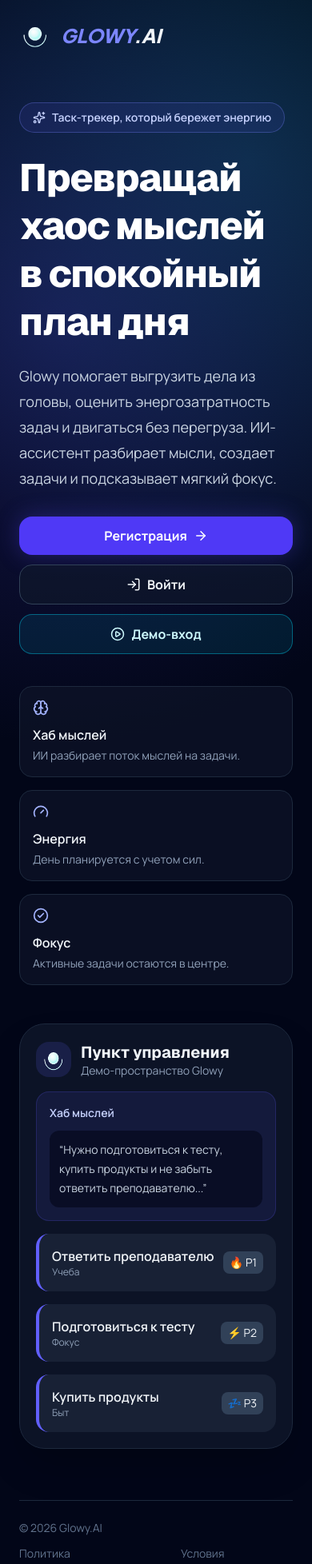
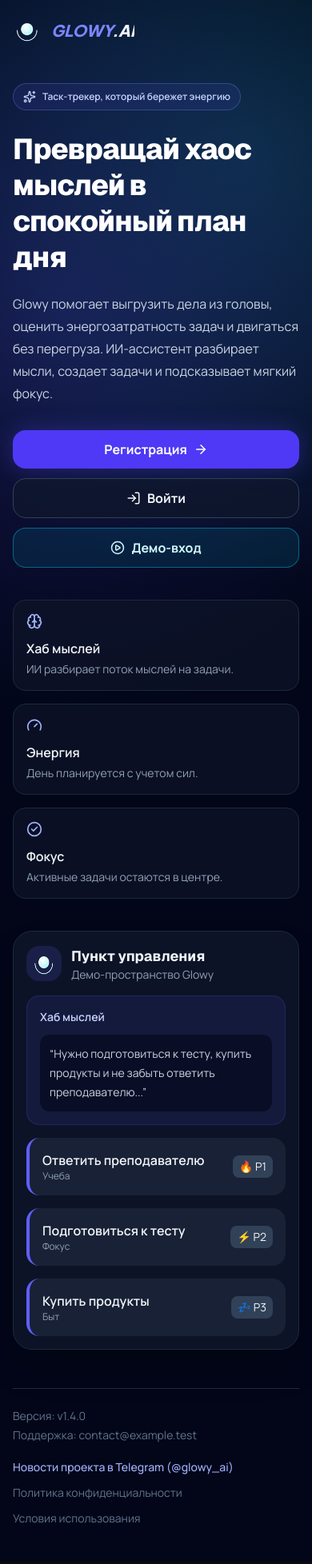
Before and after one commit to kostin-five/glowy, a React (Vite) app: page / in a window 390 px wide. Shown: the top 1956 px of the page at 80% size. Built offline with nearby package versions, Linux system fonts and the light colour scheme; a web font is replaced by a local one.

Commit message:
fix(landing): optimize full responsiveness, add footer with social links and polish legal pages

```diff
--- a/src/pages/LandingPage.tsx
+++ b/src/pages/LandingPage.tsx
@@ -85,21 +85,21 @@ const LandingPage = () => {
   };
 
   return (
-    <main className="min-h-screen overflow-hidden bg-slate-950 text-slate-100">
+    <main className="min-h-screen overflow-x-hidden bg-slate-950 text-slate-100">
       <section className="relative flex min-h-screen flex-col">
         <div className="absolute inset-0 bg-[radial-gradient(circle_at_20%_20%,rgba(79,70,229,0.25),transparent_32%),radial-gradient(circle_at_80%_10%,rgba(34,211,238,0.18),transparent_30%)]" />
-        <div className="relative z-10 mx-auto flex w-full max-w-7xl flex-1 flex-col px-6 py-6 lg:px-8">
+        <div className="relative z-10 mx-auto flex w-full max-w-7xl flex-1 flex-col px-4 py-5 sm:px-6 lg:px-8">
           <header className="flex items-center justify-between">
-            <Link to="/" className="flex items-center gap-3">
+            <div className="flex min-w-0 items-center gap-3">
               <img
                 src="/Glowy.png"
                 alt="Glowy"
-                className="h-10 w-10 object-contain"
+                className="h-9 w-9 shrink-0 object-contain sm:h-10 sm:w-10"
               />
-              <span className="font-display text-2xl font-black italic text-indigo-400">
+              <span className="truncate font-display text-xl font-black italic text-indigo-400 sm:text-2xl">
                 GLOWY<span className="text-slate-100">.AI</span>
               </span>
-            </Link>
+            </div>
             <Link
               to="/login"
               className="hidden items-center gap-2 rounded-xl border border-slate-700 px-4 py-2 text-sm font-semibold text-slate-200 transition-colors hover:border-indigo-400 hover:text-white sm:flex"
@@ -109,16 +109,18 @@ const LandingPage = () => {
             </Link>
           </header>
 
-          <div className="grid flex-1 items-center gap-12 py-16 lg:grid-cols-[1.05fr_0.95fr]">
-            <div>
-              <div className="mb-6 inline-flex items-center gap-2 rounded-full border border-indigo-400/30 bg-indigo-500/10 px-4 py-2 text-sm font-semibold text-indigo-200">
-                <Sparkles size={16} />
-                Таск-трекер, который бережет энергию
+          <div className="grid flex-1 items-center gap-10 py-12 sm:py-16 lg:grid-cols-[1.05fr_0.95fr]">
+            <div className="min-w-0">
+              <div className="mb-6 inline-flex max-w-full items-center gap-2 rounded-full border border-indigo-400/30 bg-indigo-500/10 px-3 py-2 text-xs font-semibold text-indigo-200 sm:px-4 sm:text-sm">
+                <Sparkles size={16} className="shrink-0" />
+                <span className="min-w-0 whitespace-normal">
+                  Таск-трекер, который бережет энергию
+                </span>
               </div>
-              <h1 className="font-display max-w-4xl text-5xl font-black leading-tight tracking-tight text-white md:text-7xl">
+              <h1 className="max-w-4xl text-wrap font-display text-4xl font-black leading-tight tracking-tight text-white sm:text-5xl md:text-7xl">
                 Превращай хаос мыслей в спокойный план дня
               </h1>
-              <p className="mt-6 max-w-2xl text-lg leading-8 text-slate-300">
+              <p className="mt-6 max-w-2xl text-base leading-7 text-slate-300 sm:text-lg sm:leading-8">
                 Glowy помогает выгрузить дела из головы, оценить
                 энергозатратность задач и двигаться без перегруза. ИИ-ассистент
                 разбирает мысли, создает задачи и подсказывает мягкий фокус.
@@ -127,14 +129,14 @@ const LandingPage = () => {
               <div className="mt-8 flex flex-col gap-3 sm:flex-row">
                 <Link
                   to="/register"
-                  className="inline-flex items-center justify-center gap-2 rounded-2xl bg-indigo-600 px-6 py-3 font-bold text-white shadow-[0_0_28px_rgba(79,70,229,0.35)] transition-colors hover:bg-indigo-500"
+                  className="inline-flex w-full items-center justify-center gap-2 rounded-2xl bg-indigo-600 px-5 py-3 font-bold text-white shadow-[0_0_28px_rgba(79,70,229,0.35)] transition-colors hover:bg-indigo-500 sm:w-auto sm:px-6"
                 >
                   Регистрация
                   <ArrowRight size={18} />
                 </Link>
                 <Link
                   to="/login"
-                  className="inline-flex items-center justify-center gap-2 rounded-2xl border border-slate-700 bg-slate-900/70 px-6 py-3 font-bold text-slate-100 transition-colors hover:border-indigo-400"
+                  className="inline-flex w-full items-center justify-center gap-2 rounded-2xl border border-slate-700 bg-slate-900/70 px-5 py-3 font-bold text-slate-100 transition-colors hover:border-indigo-400 sm:w-auto sm:px-6"
                 >
                   <LogIn size={18} />
                   Войти
@@ -142,7 +144,7 @@ const LandingPage = () => {
                 <button
                   type="button"
                   onClick={handleDemoLogin}
-                  className="inline-flex cursor-pointer items-center justify-center gap-2 rounded-2xl border border-cyan-400/40 bg-cyan-400/10 px-6 py-3 font-bold text-cyan-100 transition-colors hover:bg-cyan-400/15"
+                  className="inline-flex w-full cursor-pointer items-center justify-center gap-2 rounded-2xl border border-cyan-400/40 bg-cyan-400/10 px-5 py-3 font-bold text-cyan-100 transition-colors hover:bg-cyan-400/15 sm:w-auto sm:px-6"
                 >
                   <PlayCircle size={18} />
                   Демо-вход
@@ -156,14 +158,16 @@ const LandingPage = () => {
               </div>
             </div>
 
-            <div className="relative">
-              <div className="rounded-[2rem] border border-slate-800 bg-slate-900/80 p-5 shadow-2xl backdrop-blur">
+            <div className="relative min-w-0">
+              <div className="w-full max-w-full rounded-[1.5rem] border border-slate-800 bg-slate-900/80 p-4 shadow-2xl backdrop-blur sm:rounded-[2rem] sm:p-5">
                 <div className="mb-4 flex items-center gap-3">
                   <div className="flex h-11 w-11 items-center justify-center rounded-2xl bg-indigo-500/15">
                     <img src="/Glowy.png" alt="" className="h-8 w-8" />
                   </div>
-                  <div>
-                    <p className="font-display text-xl font-bold">Пункт управления</p>
+                  <div className="min-w-0">
+                    <p className="truncate font-display text-lg font-bold sm:text-xl">
+                      Пункт управления
+                    </p>
                     <p className="text-sm text-slate-400">Демо-пространство Glowy</p>
                   </div>
                 </div>
@@ -184,13 +188,15 @@ const LandingPage = () => {
                   ].map(([priority, title, category]) => (
                     <div
                       key={title}
-                      className="flex items-center justify-between rounded-2xl border-l-4 border-l-indigo-500 bg-slate-800/70 p-4"
+                      className="flex min-w-0 items-center justify-between gap-3 rounded-2xl border-l-4 border-l-indigo-500 bg-slate-800/70 p-4"
                     >
-                      <div>
-                        <p className="font-semibold text-slate-100">{title}</p>
+                      <div className="min-w-0">
+                        <p className="truncate font-semibold text-slate-100">
+                          {title}
+                        </p>
                         <p className="text-xs text-slate-400">{category}</p>
                       </div>
-                      <span className="rounded-lg bg-slate-700 px-2 py-1 text-sm">
+                      <span className="shrink-0 rounded-lg bg-slate-700 px-2 py-1 text-sm">
                         {priority}
                       </span>
                     </div>
@@ -200,13 +206,24 @@ const LandingPage = () => {
             </div>
           </div>
 
-          <footer className="relative z-10 flex flex-col gap-3 border-t border-slate-800 py-6 text-sm text-slate-500 sm:flex-row sm:items-center sm:justify-between">
-            <span>© 2026 Glowy.AI</span>
-            <div className="flex gap-4">
-              <Link to="/privacy" className="hover:text-slate-200">
+          <footer className="relative z-10 flex flex-col gap-5 border-t border-slate-800 py-6 text-sm text-slate-500 lg:flex-row lg:items-end lg:justify-between">
+            <div className="flex flex-col gap-1">
+              <span>Версия: v1.4.0</span>
+              <span>Поддержка: contact@example.test</span>
+            </div>
+            <div className="flex flex-col gap-3 sm:flex-row sm:flex-wrap sm:items-center sm:justify-end">
+              <a
+                href="https://t.me/glowy_ai"
+                target="_blank"
+                rel="noreferrer"
+                className="font-medium text-indigo-300 transition-colors hover:text-indigo-200"
+              >
+                Новости проекта в Telegram (@glowy_ai)
+              </a>
+              <Link to="/privacy" className="transition-colors hover:text-slate-200">
                 Политика конфиденциальности
               </Link>
-              <Link to="/terms" className="hover:text-slate-200">
+              <Link to="/terms" className="transition-colors hover:text-slate-200">
                 Условия использования
               </Link>
             </div>
@@ -226,7 +243,7 @@ const Feature = ({
   title: string;
   text: string;
 }) => (
-  <div className="rounded-2xl border border-slate-800 bg-slate-900/60 p-4">
+  <div className="min-w-0 rounded-2xl border border-slate-800 bg-slate-900/60 p-4">
     <Icon size={20} className="mb-3 text-indigo-300" />
     <p className="font-semibold text-slate-100">{title}</p>
     <p className="mt-1 text-sm leading-5 text-slate-400">{text}</p>
--- a/src/pages/TermsOfServicePage.tsx
+++ b/src/pages/TermsOfServicePage.tsx
@@ -1,18 +1,25 @@
-import { Link } from "react-router-dom";
+import { useNavigate } from "react-router-dom";
 import { FileText } from "lucide-react";
 
-const TermsOfServicePage = () => (
-  <main className="min-h-screen bg-slate-950 px-6 py-10 text-slate-100">
-    <div className="mx-auto max-w-3xl">
-      <Link to="/" className="mb-8 inline-flex text-sm text-indigo-300">
-        ← На главную
-      </Link>
+const TermsOfServicePage = () => {
+  const navigate = useNavigate();
+
+  return (
+  <main className="min-h-screen overflow-x-hidden bg-slate-950 px-4 py-8 text-slate-100 sm:px-6 sm:py-10">
+    <article className="mx-auto max-w-3xl">
+      <button
+        type="button"
+        onClick={() => navigate(-1)}
+        className="mb-8 inline-flex cursor-pointer text-sm font-medium text-indigo-300 transition-colors hover:text-indigo-200"
+      >
+        ← Вернуться
+      </button>
       <div className="mb-8 flex items-center gap-3">
         <div className="flex h-12 w-12 items-center justify-center rounded-2xl bg-indigo-500/10 text-indigo-300">
           <FileText size={24} />
         </div>
-        <div>
-          <h1 className="font-display text-3xl font-black">
+        <div className="min-w-0">
+          <h1 className="break-words font-display text-2xl font-black sm:text-3xl">
             Условия использования
           </h1>
           <p className="mt-1 text-sm text-slate-400">
@@ -21,7 +28,7 @@ const TermsOfServicePage = () => (
         </div>
       </div>
 
-      <div className="space-y-6 rounded-3xl border border-slate-800 bg-slate-900/60 p-6 leading-7 text-slate-300">
+      <div className="space-y-8 leading-7 text-slate-300">
         <section>
           <h2 className="font-display text-xl font-bold text-slate-100">
             Назначение сервиса
@@ -78,8 +85,9 @@ const TermsOfServicePage = () => (
           </p>
         </section>
       </div>
-    </div>
+    </article>
   </main>
-);
+  );
+};
 
 export default TermsOfServicePage;
```
Also changed, not shown: src/pages/PrivacyPolicyPage.tsx (+20 -12 lines).
